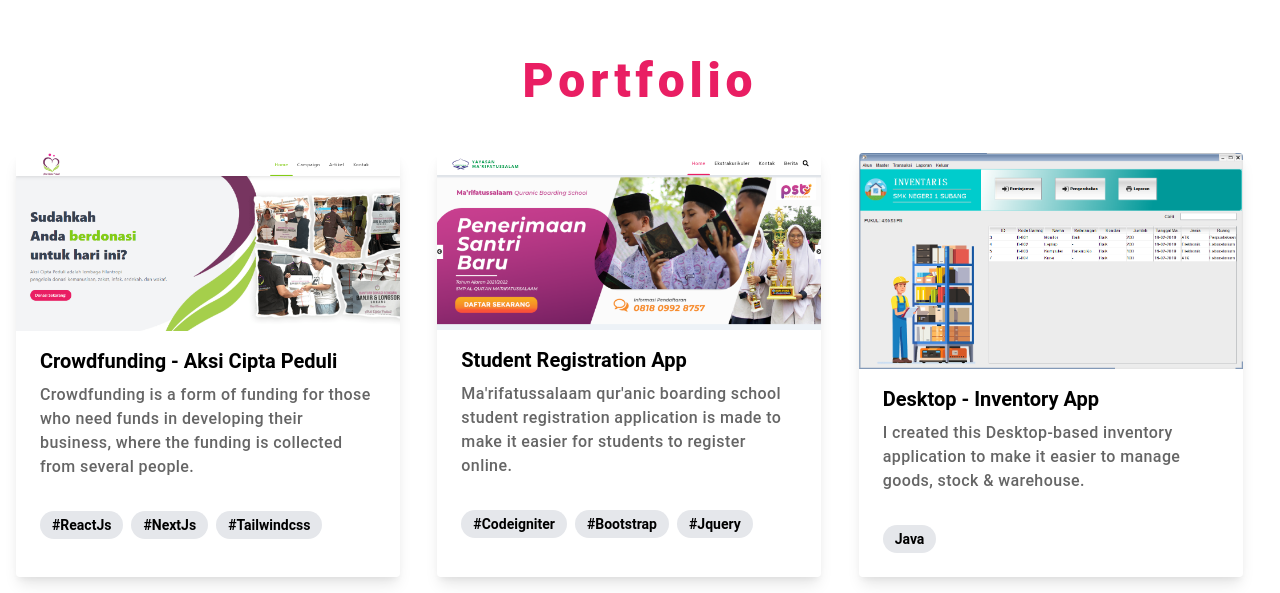
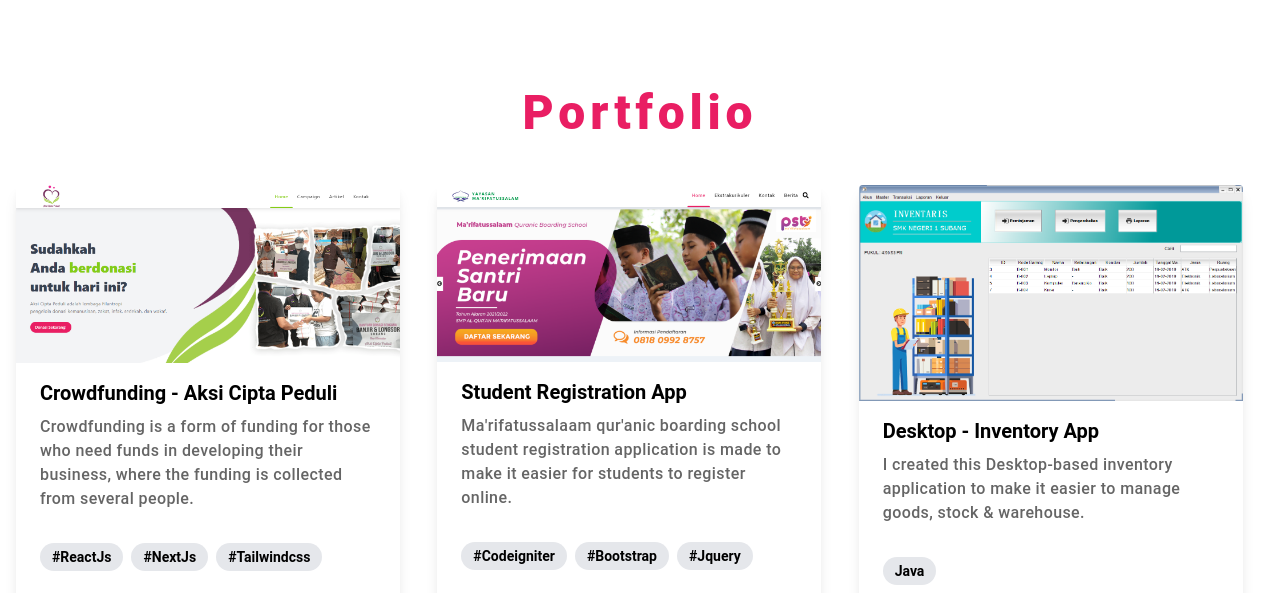
Before and after one commit to cecepns/myportfolio, a Next.js app: page / in a window 1280 px wide. Shown: the part 2907-3500 px from the top of the page. Built offline with nearby package versions, Linux system fonts and the light colour scheme.

Commit message:
fix bug v.2

```diff
--- a/components/portfolio.js
+++ b/components/portfolio.js
@@ -1,8 +1,8 @@
 export default function Portfolio() {
     return (
-        <div id="portfolio" className="bg-white min-h-screen flex flex-col justify-center column-column">
+        <div id="portfolio" className="my-8 bg-white min-h-screen flex flex-col justify-center column-column">
             <h2
-                className="text-center font-extrabold text-3xl md:text-5xl tracking-widest leading-tight text-opacity-90  mb-12">
+                className="text-center font-extrabold text-3xl md:text-5xl tracking-widest leading-tight text-opacity-90  mb-6 md:mb-12">
                 <span className="text-primary">
                     Portfolio
                 </span>
```
